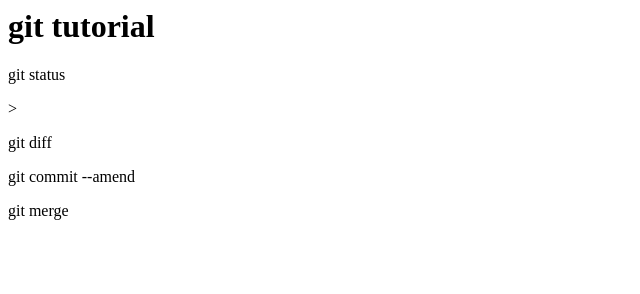
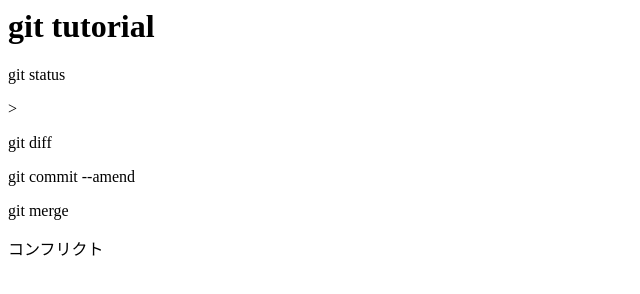
Before and after one commit to keisuke-nemu/git_tutorial, a plain HTML site: page index.html in a window 1280 px wide. Shown: the full height of the page, 0-640 px from the left. Drawn offline with Linux system fonts and the light colour scheme.

Commit message:
コンフリクトを追記

```diff
--- a/index.html
+++ b/index.html
@@ -3,3 +3,4 @@
 <p>git diff</p>
 <p>git commit --amend</p>
 <p>git merge</p>
+<p>コンフリクト</p>
```
